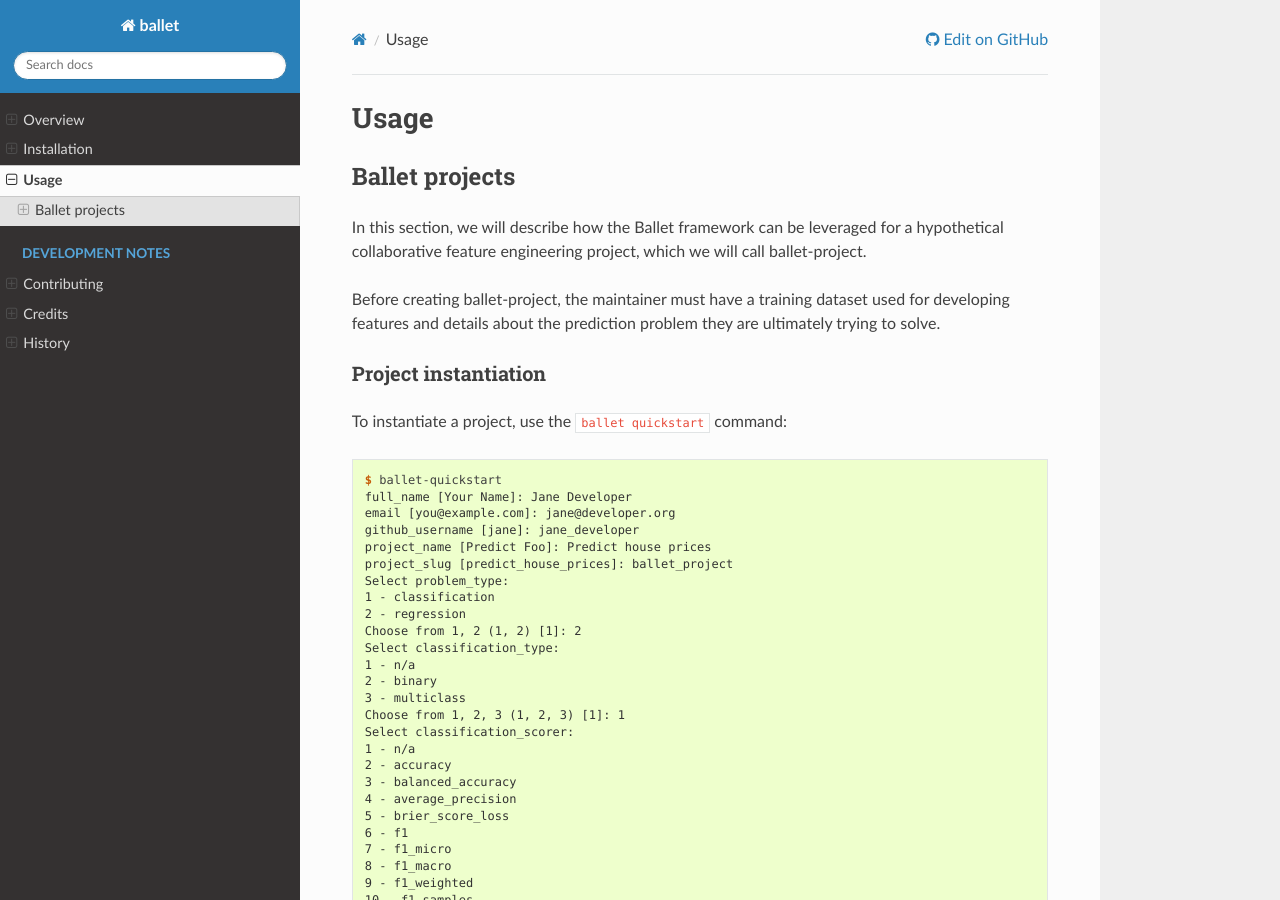
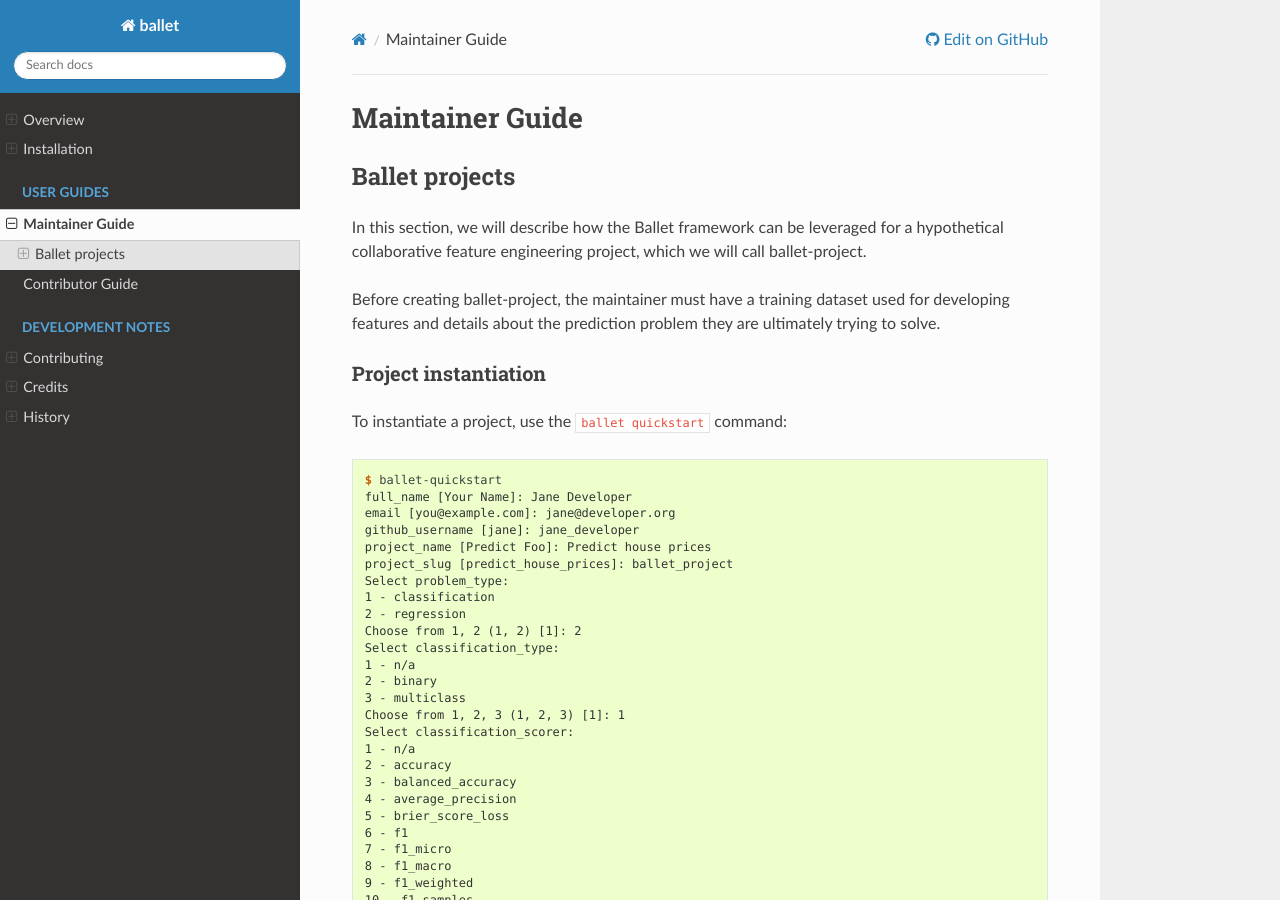
Before and after one commit to ballet/ballet, a Sphinx documentation site: the page built from docs/maintainer_guide.rst, in a window 1280 px wide and 900 px high. Built offline with Sphinx 7.4.7 and the Read the Docs theme 2.0.0, drawn with Linux system fonts in a browser that asks for light colours; pages that are not in the unit, such as notebooks, are missing from menus.

Commit message:
Add User Guides section to docs

```diff
--- /dev/null
+++ b/docs/contributor_guide.rst
@@ -0,0 +1,5 @@
+================
+Contributor Guide
+================
+
+TODO
--- a/docs/usage.rst
+++ b/docs/maintainer_guide.rst
@@ -1,6 +1,6 @@
-=====
-Usage
-=====
+================
+Maintainer Guide
+================
 
 Ballet projects
 ---------------
```
Also changed, not shown: docs/index.rst (+7 -1 lines).
